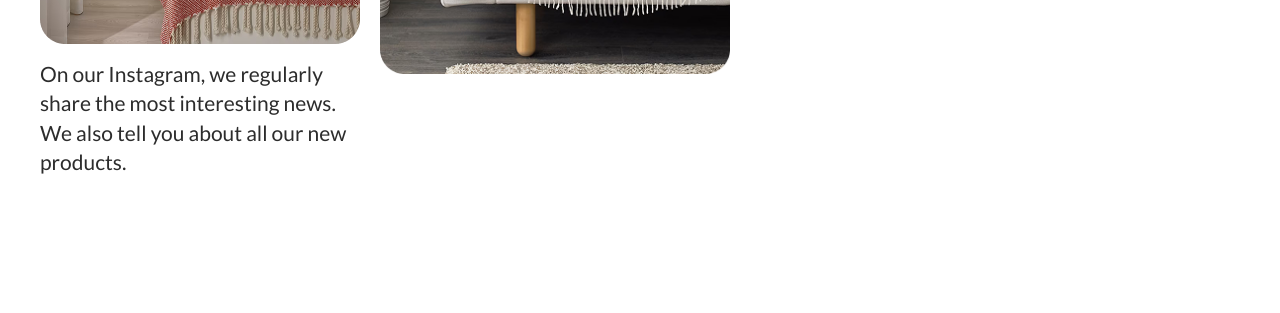
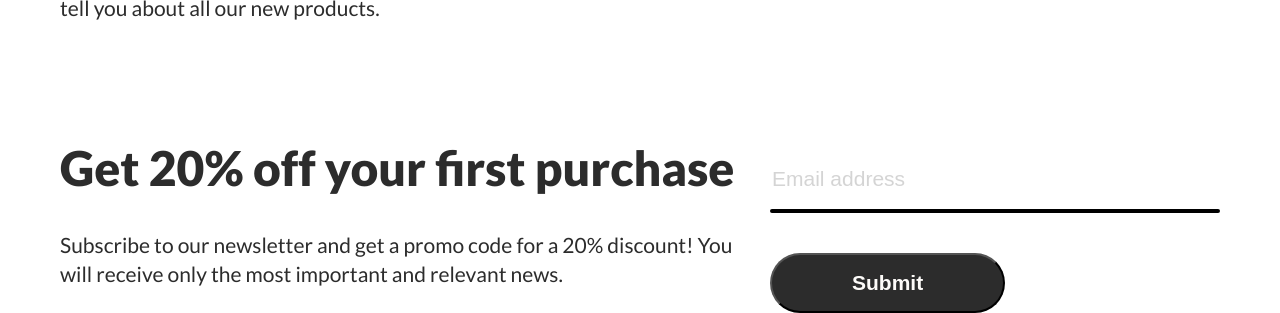
Before and after one commit to Dissperss/warm_heart, a website built with Vite: page index.html in a window 1280 px wide. Shown: the part 2880-3193 px from the top of the page. Before the commit the page ends 3147 px from the top, so only its background shows below. Built offline with nearby package versions, Linux system fonts and the light colour scheme; files whose address does not match are found by name.

Commit message:
Section discount + optimization

```diff
--- a/index.html
+++ b/index.html
@@ -273,6 +273,32 @@
             </div>
         </section>
 
+        <section class="discount">
+            <div class="container">
+                <div class="discount__wrapper">
+                    <div class="discount__block">
+                        <h2 class="discount__title title">
+                            Get 20% off your first purchase
+                        </h2>
+                        <p class="discount__text">
+                            Subscribe to our newsletter and get a promo code
+                            for a 20% discount! You will receive only the most
+                            important and relevant news.
+                        </p>
+                    </div>
+                    <div class="discount__block">
+                        <input
+                            type="text"
+                            class="discount__input"
+                            placeholder="Email address"
+                        />
+                        <span class="discount__line"></span>
+                        <button class="discount__btn btn">Submit</button>
+                    </div>
+                </div>
+            </div>
+        </section>
+
         <script type="module" src="/src/js/script.js"></script>
     </body>
 </html>
--- a/src/sass/base/basic.scss
+++ b/src/sass/base/basic.scss
@@ -1,4 +1,8 @@
 @use "./variables";
+
+* {
+    box-sizing: border-box;
+}
 
 h1,
 h2,
--- a/src/sass/blocks/about.scss
+++ b/src/sass/blocks/about.scss
@@ -130,9 +130,6 @@
 @media screen and (min-width: 1920px) {
     .about {
         padding: 150px 0;
-        .container {
-            max-width: 1400px;
-        }
         &__wrapper {
             display: flex;
             align-items: center;
--- a/src/sass/blocks/buttons.scss
+++ b/src/sass/blocks/buttons.scss
@@ -1,6 +1,6 @@
 .btn {
     border-radius: 100px;
-    padding: 13px 80px 18px;
+    padding: 13px 80px;
     line-height: 140%;
     font-weight: 600;
     cursor: pointer;
--- /dev/null
+++ b/src/sass/blocks/discount.scss
@@ -0,0 +1,103 @@
+@use "../base/variables.scss";
+
+.discount {
+    padding-top: 70px;
+    &__title {
+        font-size: 36px;
+        color: $black;
+    }
+    &__text {
+        margin-top: 20px;
+        font-weight: 400;
+        font-size: 17px;
+        line-height: 140%;
+        color: $black;
+    }
+    &__input {
+        position: relative;
+        margin-top: 40px;
+        border: none;
+        font-weight: 400;
+        font-size: 17px;
+        line-height: 140%;
+        color: $black;
+        opacity: 0.3;
+    }
+    &__line {
+        margin-top: 15px;
+        display: block;
+        content: "";
+        width: 320px;
+        border: 2px solid;
+        border-radius: 5px;
+        background-color: black;
+    }
+    &__btn {
+        margin-top: 40px;
+        background: $black;
+        font-weight: 700;
+        font-size: 17px;
+        color: $white;
+    }
+}
+
+@media screen and (min-width: 480px) {
+    .discount {
+        &__title {
+            font-size: 40px;
+        }
+    }
+}
+
+@media screen and (min-width: 768px) {
+    .discount {
+        padding-top: 90px;
+        &__block {
+            max-width: 700px;
+        }
+        &__title {
+            font-size: 48px;
+        }
+        &__text {
+            margin-top: 30px;
+            font-size: 21px;
+        }
+        &__input {
+            margin-top: 50px;
+            font-size: 21px;
+        }
+        &__line {
+            width: 450px;
+        }
+        &__btn {
+            font-size: 21px;
+        }
+    }
+}
+
+@media screen and (min-width: 1000px) {
+    .discount {
+        &__wrapper {
+            display: flex;
+            justify-content: space-between;
+            align-items: center;
+        }
+    }
+}
+
+@media screen and (min-width: 1920px) {
+    .discount {
+        padding-top: 130px;
+        &__wrapper {
+            align-items: flex-end;
+            max-width: 1220px;
+        }
+        &__ {
+            font-size: 22px;
+        }
+
+        &__line {
+            width: 490px;
+        }
+    }
+}
--- a/src/sass/blocks/eco.scss
+++ b/src/sass/blocks/eco.scss
@@ -2,7 +2,7 @@
 
 .eco {
     position: relative;
-    padding: 70px 0;
+    padding-top: 70px;
     background: $beige;
     &__logo {
         position: absolute;
@@ -38,7 +38,7 @@
 
 @media screen and (min-width: 768px) {
     .eco {
-        padding: 90px 0;
+        padding-top: 90px;
         &__logo {
             width: 150px;
             height: 150px;
--- a/src/sass/blocks/follow.scss
+++ b/src/sass/blocks/follow.scss
@@ -1,7 +1,7 @@
 @use "../base/variables.scss";
 
 .follow {
-    padding: 70px 0;
+    padding-top: 70px;
     &__title {
         font-size: 36px;
         color: $black;
@@ -46,7 +46,7 @@
 
 @media screen and (min-width: 768px) {
     .follow {
-        padding: 90px 0;
+        padding-top: 90px;
         &__title {
             font-size: 48px;
         }
@@ -57,9 +57,7 @@
             align-items: flex-start;
         }
         &__block {
-            min-width: 320px;
             &:nth-child(1) {
-                max-width: 330px;
             }
             &:nth-child(2) {
                 display: block;
@@ -82,17 +80,13 @@
     .follow {
         &__wrapper {
             gap: 20px;
-            max-width: 960px;
             overflow: hidden;
         }
         &__block {
             &:nth-child(1) {
-                max-width: 330px;
             }
             &:nth-child(2) {
                 display: block;
-                min-width: 350px;
-                max-width: 370px;
             }
             &:nth-child(2) a {
                 display: none;
@@ -110,28 +104,46 @@
 
 @media screen and (min-width: 1920px) {
     .follow {
-        padding: 130px 0;
-        &__title {
-            margin-left: 70px;
-        }
+        padding-top: 130px;
         &__wrapper {
-            max-width: 1220px;
+            max-width: none;
+            width: 100%;
             gap: 30px;
             justify-content: center;
+            overflow: visible;
         }
         &__block {
+            &:nth-child(1) {
+                flex-grow: 2;
+                // flex-basis: 300px;
+            }
+            &:nth-child(2) {
+                flex-grow: 4;
+                // flex-basis: 600px;
+            }
+            &:nth-child(3) {
+                flex-grow: 1;
+                // flex-basis: 200px;
+            }
             &:nth-child(1) img {
-                max-width: 380px;
                 width: 100%;
+                height: auto;
             }
             &:nth-child(2) img {
-                max-width: 490px;
                 width: 100%;
+                height: auto;
             }
             &:nth-child(3) img {
-                max-width: 280px;
                 width: 100%;
+                height: auto;
             }
+            &-text {
+                max-width: 320px;
+                font-size: 19px;
+            }
+        }
+        &__link {
+            font-size: 32px;
         }
     }
 }
--- a/src/sass/blocks/popular.scss
+++ b/src/sass/blocks/popular.scss
@@ -43,7 +43,7 @@
         &-descr {
             margin-top: 5px;
             display: flex;
-            gap: 80px;
+            justify-content: space-between;
             align-items: center;
         }
         &-size,
--- a/src/sass/style.scss
+++ b/src/sass/style.scss
@@ -11,3 +11,4 @@
 @import "./blocks/about";
 @import "./blocks/eco";
 @import "./blocks/follow";
+@import "./blocks/discount";
```
